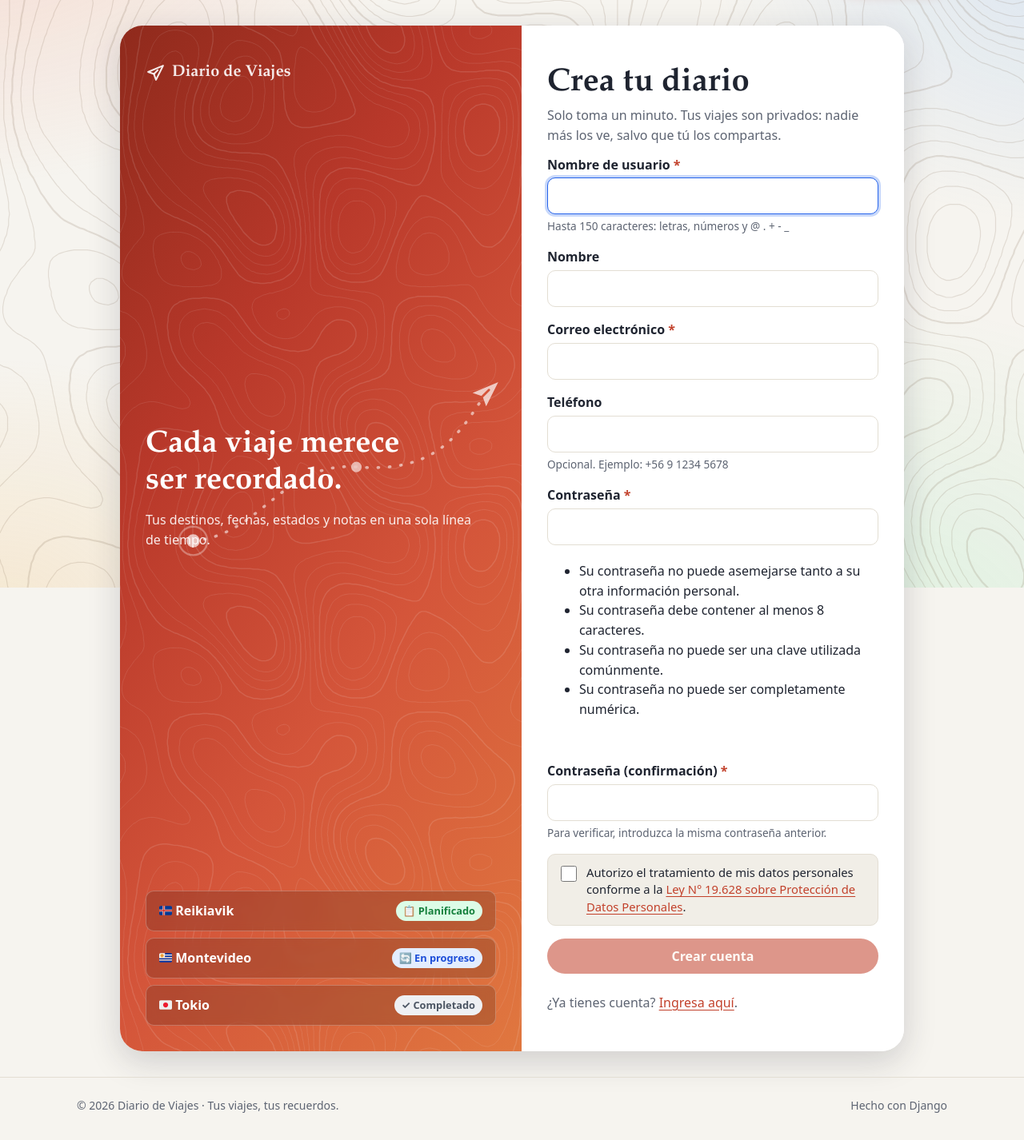
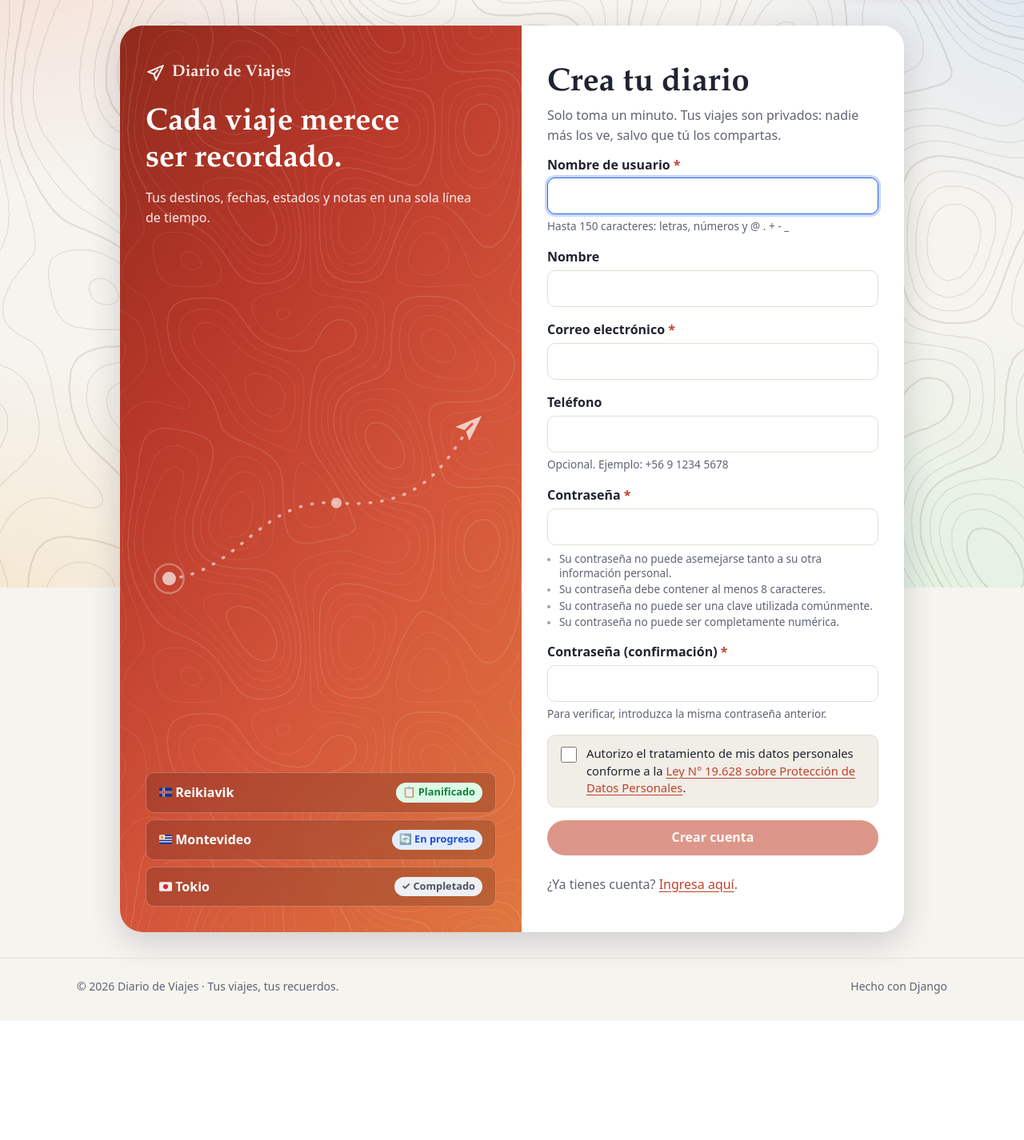
Before and after one commit to CarlosMatus00000008/BackEnd---Inacap, a Django app: page /cuentas/registro/ in a window 1280 px wide. Shown: the part 65-1491 px from the top of the page at 80% size. After the commit the page ends 1342 px from the top, so only its background shows below. Run offline with Django 5.2, Linux system fonts and the light colour scheme.

Commit message:
Ajustes en la página de registro
- Panel ilustrado: título arriba y ruta del avión en el espacio libre, sin cruzarse.
- Requisitos de la contraseña con el estilo de las demás ayudas (la lista ya no se sale del bloque).
- Consentimiento: la casilla abre la ventana y solo queda marcada con «Aceptar».

Co-Authored-By: Claude Opus 5.5 <noreply@anthropic.com>

```diff
--- a/static/css/app.css
+++ b/static/css/app.css
@@ -885,6 +885,20 @@
     font-size: 0.85rem;
   }
 
+  /* Requisitos de la contraseña (Django los entrega como lista): discretos, como el resto de las ayudas */
+  .campo__ayuda ul {
+    display: grid;
+    gap: 2px;
+    margin: var(--e1) 0 0;
+    padding-left: 1.1em;
+    line-height: 1.35;
+  }
+
+  .campo__ayuda li::marker {
+    color: color-mix(in srgb, var(--texto-suave) 60%, transparent);
+    font-size: 0.8em;
+  }
+
   .campo input:not([type="checkbox"], [type="radio"], [type="file"]),
   .campo select,
   .campo textarea,
@@ -1131,7 +1145,9 @@
 
   .dialogo__acciones {
     display: flex;
+    flex-wrap: wrap-reverse;
     justify-content: flex-end;
+    gap: var(--e2);
     padding: var(--e4) var(--e5) var(--e5);
     border-top: 1px solid var(--borde);
     margin-top: var(--e3);
@@ -1139,7 +1155,7 @@
 
   @media (max-width: 479px) {
     .dialogo__acciones .boton {
-      width: 100%;
+      flex: 1 1 100%;
     }
   }
 
@@ -2372,13 +2388,15 @@
       align-self: center;
     }
 
+    /* Marca y título arriba, tarjetas abajo y la ruta del avión en el espacio libre entre ambos:
+       así nunca se cruza con el texto, sin importar el alto del formulario de al lado. */
     .acceso__arte {
       position: relative;
       isolation: isolate;
       overflow: hidden;
-      display: grid;
-      align-content: space-between;
-      gap: var(--e6);
+      display: flex;
+      flex-direction: column;
+      gap: var(--e5);
       padding: var(--e6);
       background: var(--degradado-marca);
       color: #fff;
@@ -2394,14 +2412,10 @@
       mask: url("../img/topografia.svg") 0 0 / 520px repeat;
     }
 
-    .acceso__arte::after {
-      content: "";
-      position: absolute;
-      right: 12px;
-      top: 34%;
-      z-index: -1;
-      width: 85%;
-      aspect-ratio: 360 / 200;
+    .acceso__ruta {
+      flex: 1 1 auto;
+      min-height: 110px;
+      margin-top: var(--e3);
       background: url("../img/ruta-vuelo.svg") no-repeat center / contain;
       opacity: 0.7;
     }
--- a/templates/cuentas/_arte.html
+++ b/templates/cuentas/_arte.html
@@ -6,6 +6,7 @@
     <h2>Cada viaje merece ser recordado.</h2>
     <p>Tus destinos, fechas, estados y notas en una sola línea de tiempo.</p>
   </div>
+  <div class="acceso__ruta"></div>
   <ul class="acceso__muestra">
     <li><span>🇮🇸 Reikiavik</span><span class="insignia insignia--planificado">📋 Planificado</span></li>
     <li><span>🇺🇾 Montevideo</span><span class="insignia insignia--en_progreso">🔄 En progreso</span></li>
--- a/templates/cuentas/_dialogo_datos_personales.html
+++ b/templates/cuentas/_dialogo_datos_personales.html
@@ -1,4 +1,4 @@
-{% load diario %}<dialog id="dialogo-datos-personales" class="dialogo" aria-labelledby="dialogo-datos-titulo">
+{% load diario %}<dialog id="dialogo-datos-personales" class="dialogo" aria-labelledby="dialogo-datos-titulo" data-consentimiento-para="id_acepta_datos">
   <div class="dialogo__encabezado">
     {% icono "escudo" %}
     <h2 id="dialogo-datos-titulo">Protección de Datos Personales</h2>
@@ -20,7 +20,9 @@
     <p>Puedes solicitar en cualquier momento ver, corregir o eliminar tus datos, o retirar tu autorización, escribiendo a <a href="mailto:Diariodeviajes_inacap@inacapmail.cl">Diariodeviajes_inacap@inacapmail.cl</a></p>
   </div>
 
+  {# «Aceptar» marca la casilla; «Rechazar», Esc o un clic fuera la dejan desmarcada (ver static/js/app.js). #}
   <form method="dialog" class="dialogo__acciones">
-    <button type="submit" class="boton boton--primario" autofocus>Cerrar</button>
+    <button type="submit" value="rechazar" class="boton boton--secundario">Rechazar</button>
+    <button type="submit" value="aceptar" class="boton boton--primario" autofocus>Aceptar</button>
   </form>
 </dialog>
--- a/templates/formularios/campo.html
+++ b/templates/formularios/campo.html
@@ -1,7 +1,7 @@
 {% if field.widget_type == "checkbox" %}
 <div class="campo campo--{{ field.name }} {{ field.css_classes }}">
   <label class="casilla" for="{{ field.id_for_label }}">{{ field }} <span>{{ field.label }}</span></label>
-  {% if field.help_text %}<p class="campo__ayuda" id="{{ field.auto_id }}_helptext">{{ field.help_text }}</p>{% endif %}
+  {% if field.help_text %}<div class="campo__ayuda" id="{{ field.auto_id }}_helptext">{{ field.help_text }}</div>{% endif %}
   {{ field.errors }}
 </div>
 {% else %}
@@ -13,7 +13,7 @@
     {{ field.label_tag }}
   {% endif %}
   {{ field }}
-  {% if field.help_text %}<p class="campo__ayuda" id="{{ field.auto_id }}_helptext">{{ field.help_text }}</p>{% endif %}
+  {% if field.help_text %}<div class="campo__ayuda" id="{{ field.auto_id }}_helptext">{{ field.help_text }}</div>{% endif %}
   {{ field.errors }}
   {% if field.use_fieldset %}</fieldset>{% endif %}
 </div>
```
Also changed, not shown: cuentas/tests/test_cuentas.py (+7 -0 lines), static/js/app.js (+37 -17 lines).
